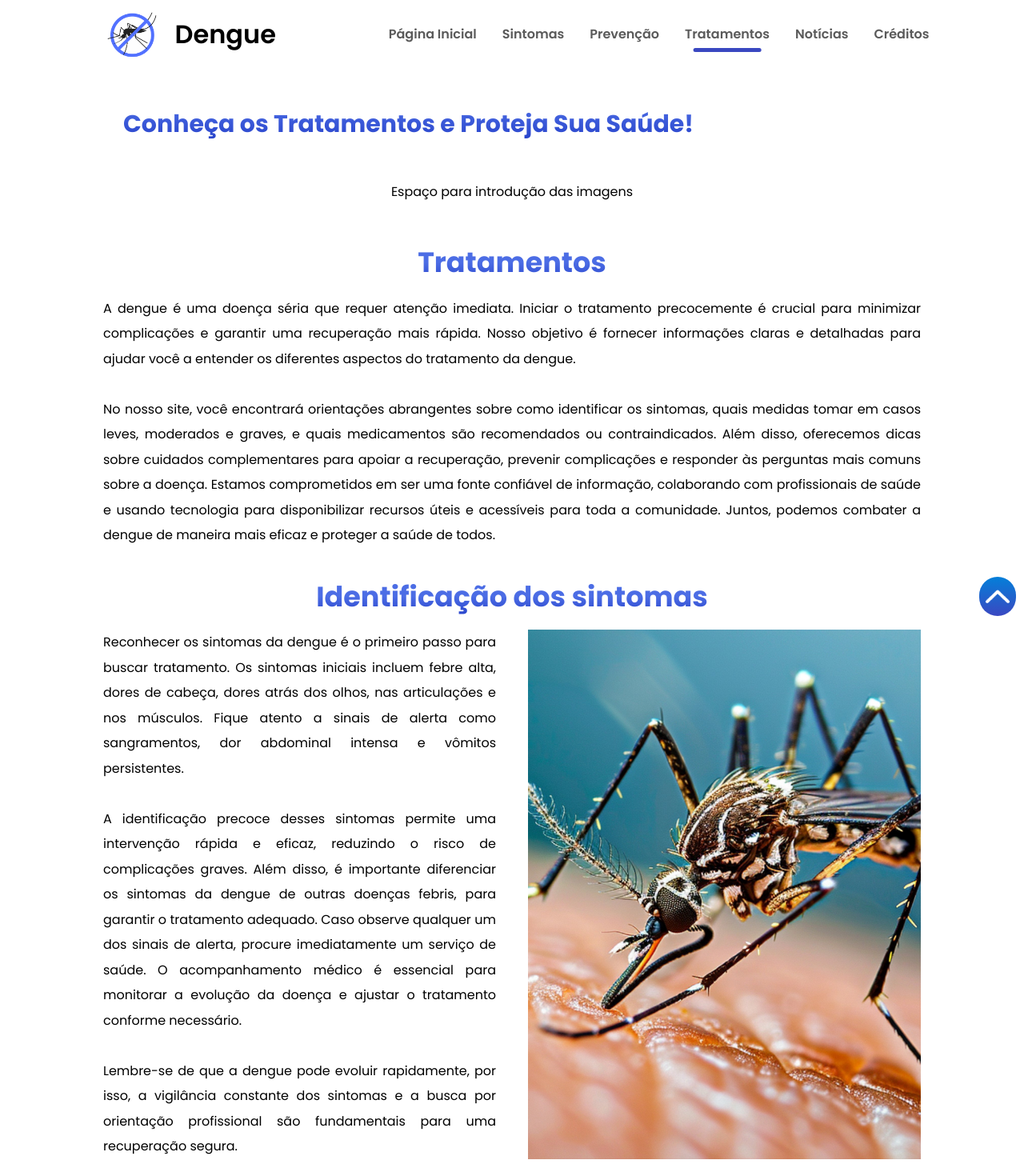
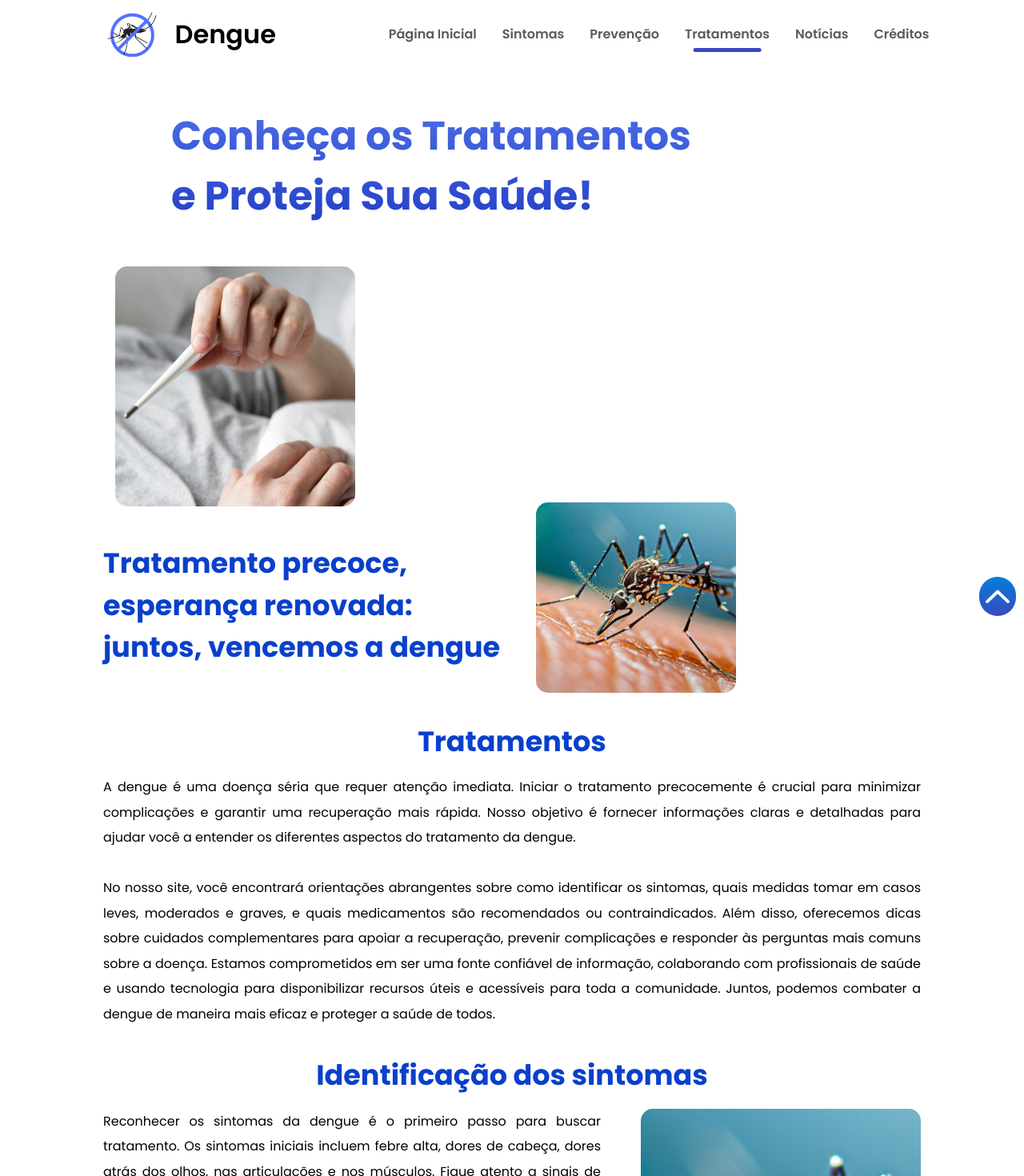
Before and after one commit to andersonkaiti/site-dengue, a Next.js app: page /tratamentos in a window 1280 px wide. Shown: the top 1470 px of the page at 80% size. Built offline with nearby package versions, Linux system fonts and the light colour scheme.

Commit message:
Finalização da tela de tratamentos

```diff
--- a/src/app/tratamentos/page.tsx
+++ b/src/app/tratamentos/page.tsx
@@ -9,11 +9,32 @@ export default function Tratamentos() {
         <>
             <main>
                 <div className={styles.TituloPrincipal}>
-                    <h1>Conheça os Tratamentos e Proteja Sua Saúde!</h1>
+                    <h1>Conheça os Tratamentos
+                        <br></br>e Proteja Sua Saúde!</h1>
                 </div>
                 <div className={styles.container}>
-                    <div className={styles.Introducao}>
-                        Espaço para introdução das imagens
+                    <div className={styles.ImagemTermometro}>
+                        <Image
+                            src="/tratamentos/TermometroTratamentos.png"
+                            layout="fill"
+                            objectFit="cover"
+                            alt="Mosquito"
+                        />
+                    </div>
+                    <div className={styles.IntroducaoFlexContainer}>
+                        <div className={styles.SubCabecalho}>
+                            <h2>Tratamento precoce, <br></br>
+                            esperança renovada: <br></br>
+                            juntos, vencemos a dengue</h2>
+                        </div>
+                        <div className={styles.ImagemIntroducao}>
+                            <Image
+                                src="/tratamentos/MosquitoTratamentos.jpg"
+                                layout="fill"
+                                objectFit="cover"
+                                alt="Mosquito"
+                            />
+                        </div>
                     </div>
                     <div className={styles.SubCabecalho}>
                         <h2>Tratamentos</h2>
@@ -108,7 +129,7 @@ export default function Tratamentos() {
                                     />
                                 </div>
                             </div>
-                            <div className={styles.ImagemColuna}>
+                            <div className={styles.ImagemColunaDireita}>
                                 <div className={styles.ImagemTratamento}>
                                     <Image
                                         src="/tratamentos/IdosoCobertoTratamentos.jpg"
@@ -127,8 +148,8 @@ export default function Tratamentos() {
                         </p>
                     </div>
                 </div>
-                <Footer/>
             </main>
+            <Footer/>
         </>
     );
 }
--- a/src/app/tratamentos/tratamentos.module.css
+++ b/src/app/tratamentos/tratamentos.module.css
@@ -8,7 +8,7 @@
 
 .TituloPrincipal {
     padding-bottom: 25px;
-    font-size: 30px;
+    font-size: 50px;
     font-weight: bold;
     color: blue;
     padding: 0 3em;
@@ -19,8 +19,44 @@
     color: black;
 }
 
-.Introducao {
-    margin: 50px;
+.IntroducaoFlexContainer {
+    display: flex;
+    text-align: left;
+    margin-top: -5px;
+}
+
+.IntroducaoFlexContainer p {
+    flex: 1;
+    margin-right: 20px;
+}
+
+.ImagemTermometro {
+    margin-top: 50px;
+    position: relative;
+    width: 300px;
+    height: 300px;
+    margin-left: 30px;
+    border-radius: 15px;
+    overflow: hidden;
+    transition: transform 0.3s ease;
+}
+
+.ImagemTermometro:hover {
+    transform: scale(1.05);
+}
+
+.ImagemIntroducao {
+    position: relative;
+    width: 250px;
+    height: auto;
+    margin-left: 30px;
+    border-radius: 15px;
+    overflow: hidden;
+    transition: transform 0.3s ease;
+}
+
+.ImagemIntroducao:hover {
+    transform: scale(1.05);
 }
 
 .SubCabecalho {
@@ -28,15 +64,11 @@
 }
 
 .SubCabecalho h2 {
-    background: linear-gradient(180deg, #4C6DE5 48.96%, #243FC8 100%);
+    color: #0940CC;
     font-size: 35px;
     font-weight: bold;
     margin-top: 35px;
     margin-bottom: 15px;
-    -webkit-background-clip: text;
-    -webkit-text-fill-color: transparent;
-    background-clip: text;
-    color: transparent;
 }
 
 .FlexContainer {
@@ -53,42 +85,48 @@
 
 .ImagemMosquito {
     position: relative;
-    flex: 1;
+    width: 350px;
     height: auto;
-    max-height: 100%;
+    margin-left: 30px;
+    border-radius: 15px;
     overflow: hidden;
-    margin-left: 20px;
-}
-
-.ImagemMosquito img {
-    width: 50%;
-    height: 100%;
-    object-fit: cover;
     transition: transform 0.3s ease;
 }
 
-.ImagemMosquito img{
-    transform: scale(1.1);
+.ImagemMosquito:hover {
+    transform: scale(1.05);
 }
 
 .ImagensTratamentos {
     display: flex;
     justify-content: center;
-    flex-wrap: wrap;
-    gap: 10px;
+    gap: 20px;
     margin: 20px 0;
 }
 
 .ImagemColuna {
     display: flex;
     flex-direction: column;
-    gap: 10px;
-    width: 400;
+    gap: 20px;
+}
+
+.ImagemColunaDireita {
+    display: flex;
+    flex-direction: column;
+    gap: 20px;
+    height: auto;
 }
 
 .ImagemTratamento {
     position: relative;
     width: 300px;
     height: 200px;
-    border-radius: 10px;
+    border-radius: 15px;
+    overflow: hidden;
+    transition: transform 0.3s ease;
+    gap: 20px;
 }
+
+.ImagemTratamento:hover {
+    transform: scale(1.05);
+}
```
Also changed, not shown: public/tratamentos/TermometroTratamentos.png (added).
